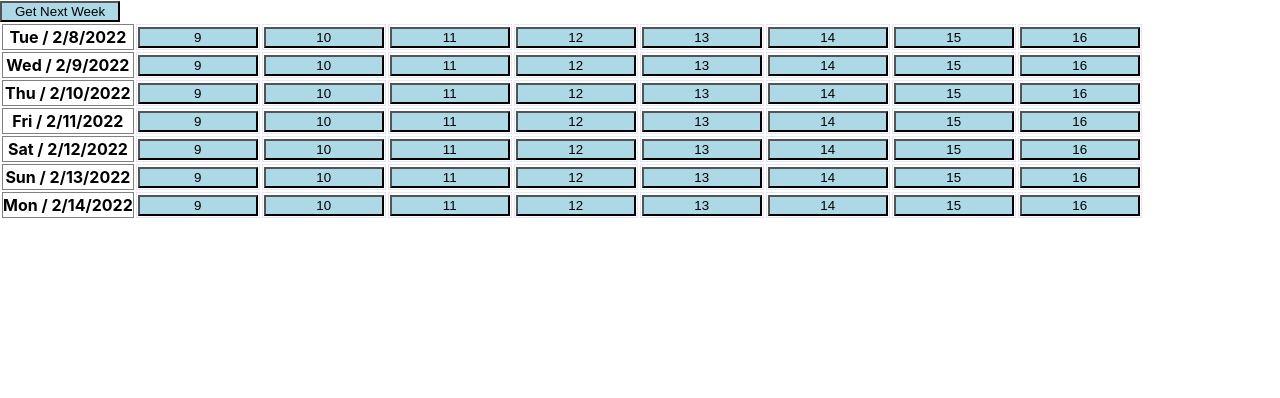
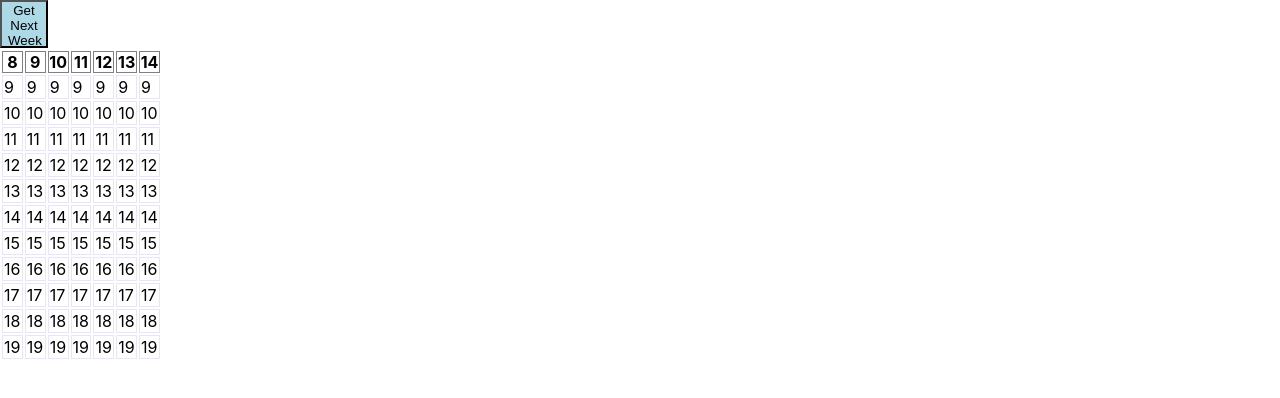
Before and after one commit to mb2003/miladTest, a React (Create React App) app: page / in a window 1280 px wide. Shown: the top 398 px of the page. Built offline with nearby package versions, Linux system fonts and the light colour scheme.

Commit message:
calender überarbeitet

```diff
--- a/src/Calender.css
+++ b/src/Calender.css
@@ -10,6 +10,7 @@ td{
 
 
 button{
-    width: 120px;
+    width: 3rem;
+    height: 3rem;
     background-color : lightblue
 }
--- a/src/Calender.tsx
+++ b/src/Calender.tsx
@@ -1,12 +1,12 @@
-import {
-    add,
-    addDays,
-    format,
-    getDate,
-    startOfWeek,
-    eachHourOfInterval,
-} from "date-fns";
-import React, { useEffect, useMemo, useRef, useState } from "react";
+import { addDays, getDate } from "date-fns";
+import { stringify } from "querystring";
+import React, {
+    JSXElementConstructor,
+    useEffect,
+    useMemo,
+    useRef,
+    useState,
+} from "react";
 import "./Calender.css";
 
 enum Week {
@@ -68,76 +68,114 @@ function Calender() {
         [week]
     );
 
-    // var myJson = [
-    //     {
-    //         day: "",
-    //         date: "",
-    //         times: [
-    //             { hour: 9, booked: true },
-    //             { hour: 10, booked: true },
-    //             { hour: 11, booked: true },
-    //             { hour: 12, booked: true },
-    //         ],
-    //     },
-    // ];
+    const openingHours = { from: 9, to: 20 };
 
-    // const overJson = () => {
-    //     for (let index = 0; index < myJson.length; index++) {
-    //         let date = week[index].toLocaleDateString();
-    //         let day = week[index].toDateString().substring(0, 3);
-    //         myJson[index].date = date;
-    //         myJson[index].day = day;
-    //     }
-    // };
+    const quarterHour = [":00", ":15", ":30", ":45"];
 
-    interface json {
-        day: string;
-        date: string;
-        times: bookingTime[];
+    const calenderDate: CalendarYear[] = [
+        {
+            year: 2023,
+            months: [
+                {
+                    month: 1,
+                    days: [
+                        {
+                            day: 1,
+                            appointments: [
+                                { hour: "09", minutes: quarterHour },
+                            ],
+                        },
+                    ],
+                },
+            ],
+        },
+    ];
+
+    interface CalendarYear {
+        year: number;
+        months: CalendarMonth[];
     }
-    type bookingTime = {
-        hour: number;
-        booked: boolean;
-    };
-    const appointmentData = () => {
-        let times: any[] = [];
-        let tmp: Array<json> = [];
-        for (let index = 0; index < week.length; index++) {
-            let date = week[index].toLocaleDateString();
-            let day = week[index].toDateString().substring(0, 3);
-            for (let i = 0; i < 8; i++) {
-                let hour = i;
-                times[i] = { hour: hour + 9, booked: true };
-            }
-            tmp.push({ date, day, times });
+
+    interface CalendarMonth {
+        month: number;
+        days: CalendarDay[];
+    }
+
+    interface CalendarDay {
+        day: number;
+        appointments: Appointment[];
+    }
+
+    interface Appointment {
+        hour: string;
+        minutes: Array<string>;
+    }
+
+    function DataCalender() {
+        const calenderData: CalendarYear[] = [];
+        const appointment: Array<Appointment> = [];
+        const hourRowsReactElement = [];
+        for (let index = openingHours.from; index < openingHours.to; index++) {
+            const appTmp: Array<Appointment> = [
+                {
+                    hour: String(index),
+                    minutes: quarterHour,
+                },
+            ];
+            appointment.push(...appTmp);
         }
-        return tmp;
-    };
-    appointmentData();
+        week.map((day, i) => {
+            const tmp: CalendarYear[] = [
+                {
+                    year: day.getFullYear(),
+                    months: [
+                        {
+                            month: day.getMonth() + 1,
+                            days: [
+                                {
+                                    day: day.getDate(),
+                                    appointments: appointment,
+                                },
+                            ],
+                        },
+                    ],
+                },
+            ];
+            calenderData.push(...tmp);
+        });
+
+        for (let index = 0; index < appointment.length; index++) {
+            hourRowsReactElement.push(
+                calenderData.flatMap((a) =>
+                    a.months.flatMap((a) =>
+                        a.days.flatMap((a) => (
+                            <td>{a.appointments[index].hour}</td>
+                        ))
+                    )
+                )
+            );
+        }
+
+        return (
+            <>
+                <tr>
+                    {calenderData.map((v) => (
+                        <th>{v.months.map((a) => a.days.map((a) => a.day))}</th>
+                    ))}
+                </tr>
+
+                {hourRowsReactElement.map((a) => (
+                    <tr>{a}</tr>
+                ))}
+            </>
+        );
+    }
 
     return (
         <div className="calender">
             <button onClick={getNextWeek}>Get Next Week</button>
-
             <table>
-                {appointmentData().map((v) => (
-                    <>
-                        <tr>
-                            {" "}
-                            <th>
-                                {v.day} / {v.date}
-                            </th>
-                            {v.times.map((a) => (
-                                <td>
-                                    <button value={v.date + "--" + a.hour}>
-                                        {" "}
-                                        {a.hour}{" "}
-                                    </button>{" "}
-                                </td>
-                            ))}
-                        </tr>
-                    </>
-                ))}
+                <DataCalender />
             </table>
         </div>
     );
```
